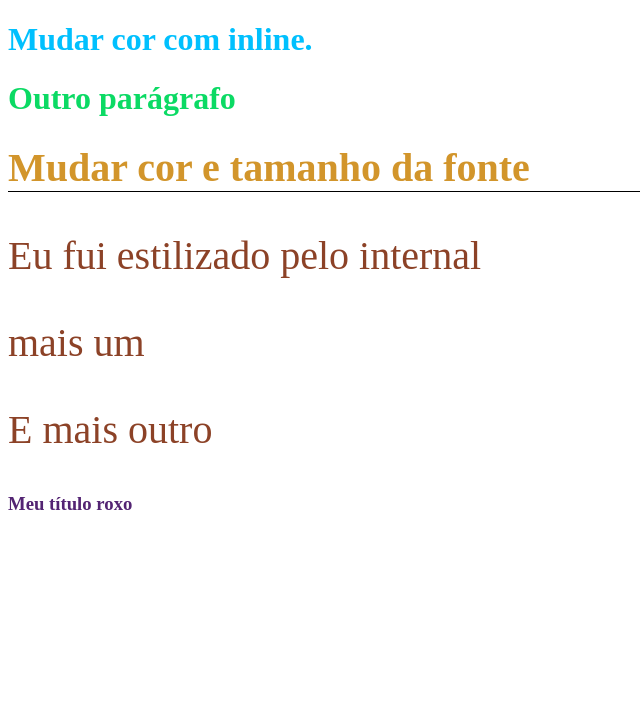
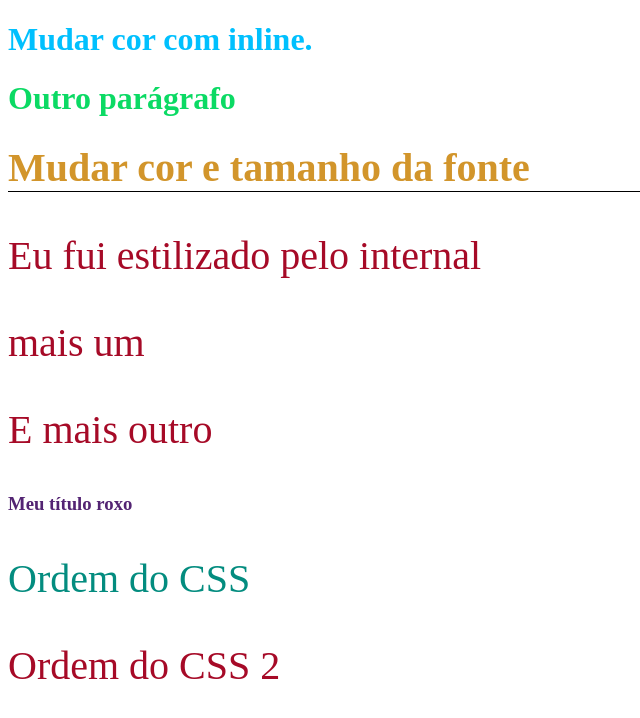
Before and after one commit to Luiz-CPS-Silva/formacao-front-end, a plain HTML site: page 3_CSS/index.html in a window 1280 px wide. Shown: the top 718 px of the page, without its empty margins (0-640 px from the left). Drawn offline with Linux system fonts and the light colour scheme.

Commit message:
Atualizando pasta 3_CSS

```diff
--- a/3_CSS/CSS/style.css
+++ b/3_CSS/CSS/style.css
@@ -6,3 +6,7 @@ body{
 h3 {
     color: #532473;
 }
+
+p {
+    color: #A60A27;
+}
--- a/3_CSS/index.html
+++ b/3_CSS/index.html
@@ -31,5 +31,9 @@
 
     <!-- 4 - External CSS -->
     <h3>Meu título roxo</h3>
+
+    <!-- 5 - Ordem do CSS -->
+    <p style="color: #038C7F;">Ordem do CSS</p>
+    <p>Ordem do CSS 2</p>
 </body>
 </html>
```
